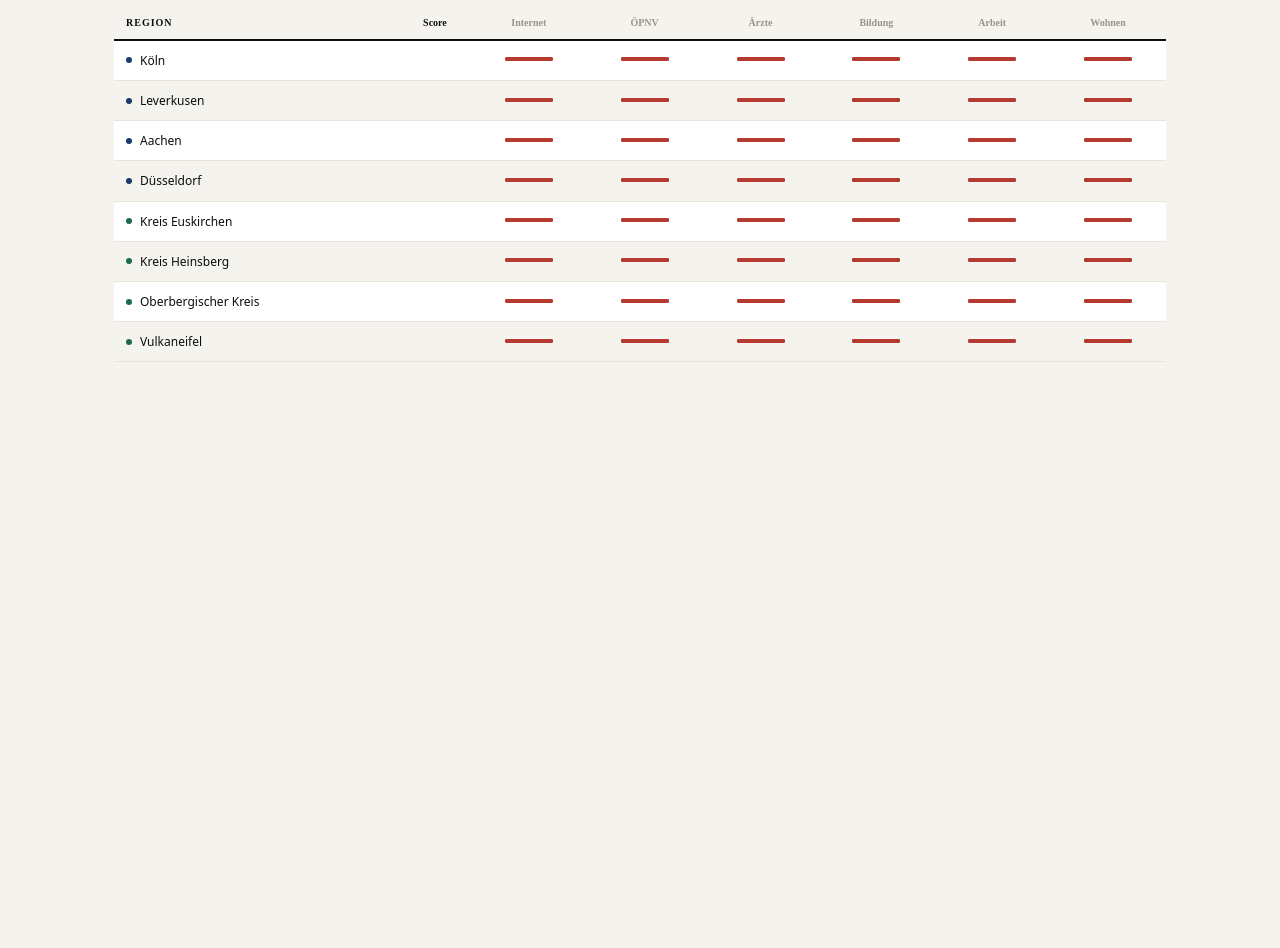
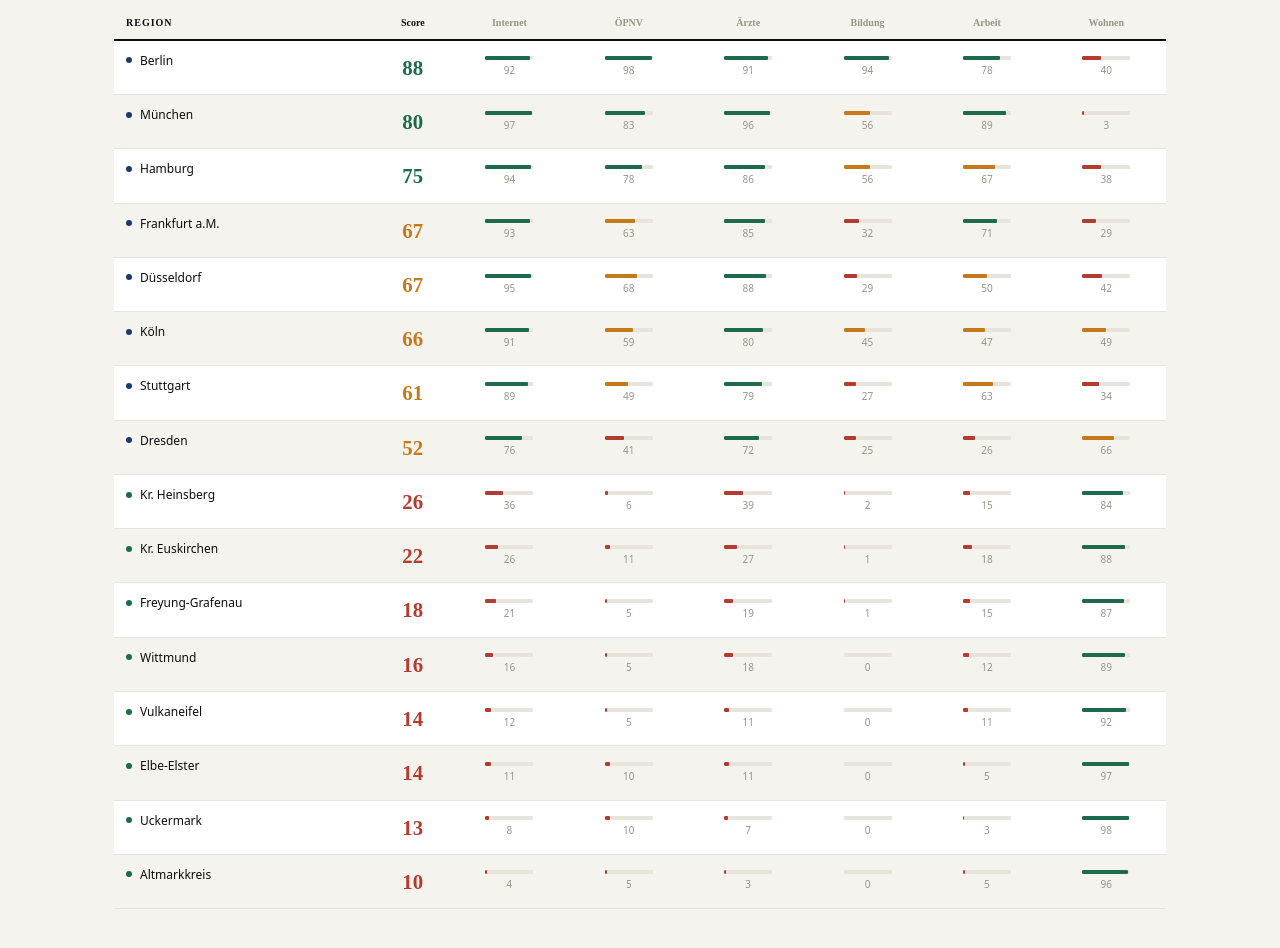
Before and after one commit to rintuchowdory/Deutschland-Stadt-vs.-Land, a React (Vite) app: page /Deutschland-Stadt-vs.-Land/dashboard in a window 1280 px wide. Shown: the part 880-1828 px from the top of the page. Before the commit the page ends 1290 px from the top, so only its background shows below. Built offline with nearby package versions, Linux system fonts and the light colour scheme.

Commit message:
feat: v2 — Swiss Design, 4 Seiten, 8+8 Regionen, Radar-Chart, SVG-Karte

```diff
--- a/src/data/regions.js
+++ b/src/data/regions.js
@@ -1,158 +1,46 @@
-// Regionsdaten — MVP mit realistischen Beispielwerten
-// Quellen werden in Phase 2 durch echte APIs ersetzt:
-// Destatis GENESIS, Bundesnetzagentur Breitbandatlas, OSM Overpass
-
 export const regions = [
-  {
-    id: "koeln",
-    name: "Köln",
-    type: "city",
-    bundesland: "NRW",
-    einwohner: 1084394,
-    coords: [50.9333, 6.9500],
-    metrics: {
-      internet: { speed: 250, glasfaser: 92, coverage5g: 99 },
-      oepnv:    { busseProTag: 480, bahnhöfe: 4, letzteAbfahrt: "02:00" },
-      aerzte:   { hausaerztePro10k: 8.2, fachaeztePro10k: 19.8, kmZuKlinik: 1.2 },
-      bildung:  { schulen: 312, unis: 6, bibliotheken: 18 },
-      arbeit:   { arbeitslos: 8.1, avgGehalt: 3450, offeneStellen: 24800 },
-      wohnen:   { mietePro_m2: 14.2, kaufPro_m2: 5800, avgWohnfläche: 68 },
-    },
-  },
-  {
-    id: "leverkusen",
-    name: "Leverkusen",
-    type: "city",
-    bundesland: "NRW",
-    einwohner: 167000,
-    coords: [51.0459, 6.9942],
-    metrics: {
-      internet: { speed: 210, glasfaser: 78, coverage5g: 97 },
-      oepnv:    { busseProTag: 310, bahnhöfe: 3, letzteAbfahrt: "01:30" },
-      aerzte:   { hausaerztePro10k: 7.1, fachaeztePro10k: 15.2, kmZuKlinik: 2.1 },
-      bildung:  { schulen: 48, unis: 1, bibliotheken: 4 },
-      arbeit:   { arbeitslos: 7.4, avgGehalt: 3280, offeneStellen: 3100 },
-      wohnen:   { mietePro_m2: 12.8, kaufPro_m2: 4600, avgWohnfläche: 71 },
-    },
-  },
-  {
-    id: "aachen",
-    name: "Aachen",
-    type: "city",
-    bundesland: "NRW",
-    einwohner: 249000,
-    coords: [50.7753, 6.0839],
-    metrics: {
-      internet: { speed: 190, glasfaser: 70, coverage5g: 95 },
-      oepnv:    { busseProTag: 350, bahnhöfe: 3, letzteAbfahrt: "01:00" },
-      aerzte:   { hausaerztePro10k: 7.8, fachaeztePro10k: 17.1, kmZuKlinik: 1.8 },
-      bildung:  { schulen: 87, unis: 3, bibliotheken: 6 },
-      arbeit:   { arbeitslos: 9.2, avgGehalt: 3150, offeneStellen: 5200 },
-      wohnen:   { mietePro_m2: 11.5, kaufPro_m2: 4100, avgWohnfläche: 74 },
-    },
-  },
-  {
-    id: "duesseldorf",
-    name: "Düsseldorf",
-    type: "city",
-    bundesland: "NRW",
-    einwohner: 645000,
-    coords: [51.2217, 6.7762],
-    metrics: {
-      internet: { speed: 270, glasfaser: 95, coverage5g: 99 },
-      oepnv:    { busseProTag: 520, bahnhöfe: 5, letzteAbfahrt: "02:30" },
-      aerzte:   { hausaerztePro10k: 9.1, fachaeztePro10k: 22.4, kmZuKlinik: 0.8 },
-      bildung:  { schulen: 198, unis: 4, bibliotheken: 12 },
-      arbeit:   { arbeitslos: 7.8, avgGehalt: 3720, offeneStellen: 18400 },
-      wohnen:   { mietePro_m2: 15.5, kaufPro_m2: 6200, avgWohnfläche: 65 },
-    },
-  },
-  {
-    id: "euskirchen",
-    name: "Kreis Euskirchen",
-    type: "land",
-    bundesland: "NRW",
-    einwohner: 200000,
-    coords: [50.6590, 6.7879],
-    metrics: {
-      internet: { speed: 52, glasfaser: 28, coverage5g: 70 },
-      oepnv:    { busseProTag: 14, bahnhöfe: 2, letzteAbfahrt: "20:00" },
-      aerzte:   { hausaerztePro10k: 3.8, fachaeztePro10k: 5.1, kmZuKlinik: 18.4 },
-      bildung:  { schulen: 22, unis: 0, bibliotheken: 3 },
-      arbeit:   { arbeitslos: 4.2, avgGehalt: 2890, offeneStellen: 820 },
-      wohnen:   { mietePro_m2: 7.2, kaufPro_m2: 2800, avgWohnfläche: 98 },
-    },
-  },
-  {
-    id: "heinsberg",
-    name: "Kreis Heinsberg",
-    type: "land",
-    bundesland: "NRW",
-    einwohner: 255000,
-    coords: [51.0631, 6.0994],
-    metrics: {
-      internet: { speed: 75, glasfaser: 38, coverage5g: 78 },
-      oepnv:    { busseProTag: 22, bahnhöfe: 1, letzteAbfahrt: "21:00" },
-      aerzte:   { hausaerztePro10k: 4.9, fachaeztePro10k: 7.2, kmZuKlinik: 12.8 },
-      bildung:  { schulen: 34, unis: 0, bibliotheken: 4 },
-      arbeit:   { arbeitslos: 5.1, avgGehalt: 2780, offeneStellen: 1240 },
-      wohnen:   { mietePro_m2: 7.8, kaufPro_m2: 2950, avgWohnfläche: 94 },
-    },
-  },
-  {
-    id: "oberbergisch",
-    name: "Oberbergischer Kreis",
-    type: "land",
-    bundesland: "NRW",
-    einwohner: 272000,
-    coords: [51.0333, 7.5667],
-    metrics: {
-      internet: { speed: 68, glasfaser: 32, coverage5g: 74 },
-      oepnv:    { busseProTag: 18, bahnhöfe: 2, letzteAbfahrt: "20:30" },
-      aerzte:   { hausaerztePro10k: 4.5, fachaeztePro10k: 6.4, kmZuKlinik: 14.2 },
-      bildung:  { schulen: 40, unis: 0, bibliotheken: 5 },
-      arbeit:   { arbeitslos: 4.8, avgGehalt: 2920, offeneStellen: 1580 },
-      wohnen:   { mietePro_m2: 8.1, kaufPro_m2: 3100, avgWohnfläche: 96 },
-    },
-  },
-  {
-    id: "vulkaneifel",
-    name: "Vulkaneifel",
-    type: "land",
-    bundesland: "RLP",
-    einwohner: 60000,
-    coords: [50.1520, 6.7040],
-    metrics: {
-      internet: { speed: 38, glasfaser: 12, coverage5g: 55 },
-      oepnv:    { busseProTag: 8, bahnhöfe: 1, letzteAbfahrt: "18:30" },
-      aerzte:   { hausaerztePro10k: 2.9, fachaeztePro10k: 2.8, kmZuKlinik: 28.6 },
-      bildung:  { schulen: 9, unis: 0, bibliotheken: 1 },
-      arbeit:   { arbeitslos: 3.8, avgGehalt: 2640, offeneStellen: 180 },
-      wohnen:   { mietePro_m2: 6.5, kaufPro_m2: 2100, avgWohnfläche: 108 },
-    },
-  },
+  { id:"berlin",     name:"Berlin",          type:"city", bundesland:"BE", einwohner:3769000, coords:[52.5200,13.4050], metrics:{ internet:{speed:265,glasfaser:89,coverage5g:98}, oepnv:{busseProTag:820,bahnhöfe:6,letzteAbfahrt:"24h"}, aerzte:{hausaerztePro10k:9.1,facharztePro10k:24.2,kmZuKlinik:0.9}, bildung:{schulen:820,unis:9,bibliotheken:38}, arbeit:{arbeitslos:8.8,avgGehalt:3580,offeneStellen:68000}, wohnen:{mietePro_m2:15.8,kaufPro_m2:6400,avgWohnfläche:63} }},
+  { id:"hamburg",    name:"Hamburg",          type:"city", bundesland:"HH", einwohner:1853000, coords:[53.5753,10.0153], metrics:{ internet:{speed:272,glasfaser:91,coverage5g:99}, oepnv:{busseProTag:640,bahnhöfe:5,letzteAbfahrt:"24h"}, aerzte:{hausaerztePro10k:8.8,facharztePro10k:22.1,kmZuKlinik:1.1}, bildung:{schulen:410,unis:7,bibliotheken:24}, arbeit:{arbeitslos:7.2,avgGehalt:3810,offeneStellen:42000}, wohnen:{mietePro_m2:16.2,kaufPro_m2:7100,avgWohnfläche:66} }},
+  { id:"muenchen",   name:"München",          type:"city", bundesland:"BY", einwohner:1488000, coords:[48.1374,11.5755], metrics:{ internet:{speed:280,glasfaser:94,coverage5g:99}, oepnv:{busseProTag:710,bahnhöfe:5,letzteAbfahrt:"02:00"}, aerzte:{hausaerztePro10k:9.4,facharztePro10k:26.8,kmZuKlinik:0.7}, bildung:{schulen:370,unis:8,bibliotheken:20}, arbeit:{arbeitslos:4.1,avgGehalt:4280,offeneStellen:58000}, wohnen:{mietePro_m2:22.4,kaufPro_m2:10800,avgWohnfläche:64} }},
+  { id:"koeln",      name:"Köln",             type:"city", bundesland:"NRW",einwohner:1084000, coords:[50.9333,6.9500],  metrics:{ internet:{speed:250,glasfaser:92,coverage5g:99}, oepnv:{busseProTag:480,bahnhöfe:4,letzteAbfahrt:"02:00"}, aerzte:{hausaerztePro10k:8.2,facharztePro10k:19.8,kmZuKlinik:1.2}, bildung:{schulen:312,unis:6,bibliotheken:18}, arbeit:{arbeitslos:8.1,avgGehalt:3450,offeneStellen:24800}, wohnen:{mietePro_m2:14.2,kaufPro_m2:5800,avgWohnfläche:68} }},
+  { id:"frankfurt",  name:"Frankfurt a.M.",   type:"city", bundesland:"HE", einwohner:773000,  coords:[50.1109,8.6821],  metrics:{ internet:{speed:268,glasfaser:90,coverage5g:99}, oepnv:{busseProTag:520,bahnhöfe:4,letzteAbfahrt:"02:30"}, aerzte:{hausaerztePro10k:8.6,facharztePro10k:21.4,kmZuKlinik:1.0}, bildung:{schulen:198,unis:5,bibliotheken:14}, arbeit:{arbeitslos:6.4,avgGehalt:4120,offeneStellen:36000}, wohnen:{mietePro_m2:17.8,kaufPro_m2:7400,avgWohnfläche:65} }},
+  { id:"stuttgart",  name:"Stuttgart",        type:"city", bundesland:"BW", einwohner:635000,  coords:[48.7758,9.1829],  metrics:{ internet:{speed:255,glasfaser:86,coverage5g:98}, oepnv:{busseProTag:420,bahnhöfe:3,letzteAbfahrt:"01:30"}, aerzte:{hausaerztePro10k:8.1,facharztePro10k:18.9,kmZuKlinik:1.4}, bildung:{schulen:168,unis:4,bibliotheken:11}, arbeit:{arbeitslos:4.8,avgGehalt:4010,offeneStellen:28000}, wohnen:{mietePro_m2:16.9,kaufPro_m2:7200,avgWohnfläche:67} }},
+  { id:"duesseldorf",name:"Düsseldorf",       type:"city", bundesland:"NRW",einwohner:645000,  coords:[51.2217,6.7762],  metrics:{ internet:{speed:270,glasfaser:95,coverage5g:99}, oepnv:{busseProTag:520,bahnhöfe:5,letzteAbfahrt:"02:30"}, aerzte:{hausaerztePro10k:9.1,facharztePro10k:22.4,kmZuKlinik:0.8}, bildung:{schulen:198,unis:4,bibliotheken:12}, arbeit:{arbeitslos:7.8,avgGehalt:3720,offeneStellen:18400}, wohnen:{mietePro_m2:15.5,kaufPro_m2:6200,avgWohnfläche:65} }},
+  { id:"dresden",    name:"Dresden",          type:"city", bundesland:"SN", einwohner:562000,  coords:[51.0504,13.7373], metrics:{ internet:{speed:218,glasfaser:72,coverage5g:92}, oepnv:{busseProTag:320,bahnhöfe:3,letzteAbfahrt:"01:00"}, aerzte:{hausaerztePro10k:7.4,facharztePro10k:16.2,kmZuKlinik:1.8}, bildung:{schulen:142,unis:4,bibliotheken:9}, arbeit:{arbeitslos:6.9,avgGehalt:2940,offeneStellen:12000}, wohnen:{mietePro_m2:11.2,kaufPro_m2:4200,avgWohnfläche:72} }},
+  { id:"euskirchen", name:"Kr. Euskirchen",   type:"land", bundesland:"NRW",einwohner:200000,  coords:[50.6590,6.7879],  metrics:{ internet:{speed:52,glasfaser:28,coverage5g:70},  oepnv:{busseProTag:14,bahnhöfe:2,letzteAbfahrt:"20:00"},  aerzte:{hausaerztePro10k:3.8,facharztePro10k:5.1,kmZuKlinik:18.4},  bildung:{schulen:22,unis:0,bibliotheken:3},  arbeit:{arbeitslos:4.2,avgGehalt:2890,offeneStellen:820},  wohnen:{mietePro_m2:7.2,kaufPro_m2:2800,avgWohnfläche:98} }},
+  { id:"vulkaneifel",name:"Vulkaneifel",      type:"land", bundesland:"RLP",einwohner:60000,   coords:[50.1520,6.7040],  metrics:{ internet:{speed:38,glasfaser:12,coverage5g:55},  oepnv:{busseProTag:8,bahnhöfe:1,letzteAbfahrt:"18:30"},   aerzte:{hausaerztePro10k:2.9,facharztePro10k:2.8,kmZuKlinik:28.6},  bildung:{schulen:9,unis:0,bibliotheken:1},   arbeit:{arbeitslos:3.8,avgGehalt:2640,offeneStellen:180},  wohnen:{mietePro_m2:6.5,kaufPro_m2:2100,avgWohnfläche:108} }},
+  { id:"altmark",    name:"Altmarkkreis",     type:"land", bundesland:"ST", einwohner:83000,   coords:[52.8552,11.1528], metrics:{ internet:{speed:29,glasfaser:8,coverage5g:44},   oepnv:{busseProTag:6,bahnhöfe:1,letzteAbfahrt:"17:30"},   aerzte:{hausaerztePro10k:2.4,facharztePro10k:2.1,kmZuKlinik:34.2},  bildung:{schulen:8,unis:0,bibliotheken:1},   arbeit:{arbeitslos:7.4,avgGehalt:2410,offeneStellen:210},  wohnen:{mietePro_m2:5.8,kaufPro_m2:1600,avgWohnfläche:112} }},
+  { id:"wittmund",   name:"Wittmund",         type:"land", bundesland:"NI", einwohner:57000,   coords:[53.5772,7.7762],  metrics:{ internet:{speed:44,glasfaser:18,coverage5g:58},  oepnv:{busseProTag:9,bahnhöfe:1,letzteAbfahrt:"19:00"},   aerzte:{hausaerztePro10k:3.1,facharztePro10k:3.4,kmZuKlinik:22.8},  bildung:{schulen:7,unis:0,bibliotheken:1},   arbeit:{arbeitslos:5.6,avgGehalt:2680,offeneStellen:280},  wohnen:{mietePro_m2:6.9,kaufPro_m2:2200,avgWohnfläche:104} }},
+  { id:"uckermark",  name:"Uckermark",        type:"land", bundesland:"BB", einwohner:118000,  coords:[53.1500,13.9833], metrics:{ internet:{speed:34,glasfaser:11,coverage5g:48},  oepnv:{busseProTag:7,bahnhöfe:2,letzteAbfahrt:"18:00"},   aerzte:{hausaerztePro10k:2.6,facharztePro10k:2.3,kmZuKlinik:31.4},  bildung:{schulen:11,unis:0,bibliotheken:2},  arbeit:{arbeitslos:9.2,avgGehalt:2320,offeneStellen:290},  wohnen:{mietePro_m2:5.4,kaufPro_m2:1400,avgWohnfläche:114} }},
+  { id:"freyung",    name:"Freyung-Grafenau", type:"land", bundesland:"BY", einwohner:78000,   coords:[48.8108,13.5483], metrics:{ internet:{speed:56,glasfaser:22,coverage5g:62},  oepnv:{busseProTag:10,bahnhöfe:1,letzteAbfahrt:"19:30"},  aerzte:{hausaerztePro10k:3.4,facharztePro10k:4.2,kmZuKlinik:24.6},  bildung:{schulen:12,unis:0,bibliotheken:2},  arbeit:{arbeitslos:2.9,avgGehalt:2780,offeneStellen:420},  wohnen:{mietePro_m2:7.4,kaufPro_m2:2600,avgWohnfläche:102} }},
+  { id:"elbe-elster",name:"Elbe-Elster",      type:"land", bundesland:"BB", einwohner:96000,   coords:[51.5386,13.5311], metrics:{ internet:{speed:41,glasfaser:14,coverage5g:51},  oepnv:{busseProTag:8,bahnhöfe:2,letzteAbfahrt:"18:30"},   aerzte:{hausaerztePro10k:2.8,facharztePro10k:2.6,kmZuKlinik:28.1},  bildung:{schulen:10,unis:0,bibliotheken:2},  arbeit:{arbeitslos:8.6,avgGehalt:2380,offeneStellen:240},  wohnen:{mietePro_m2:5.6,kaufPro_m2:1500,avgWohnfläche:110} }},
+  { id:"heinsberg",  name:"Kr. Heinsberg",    type:"land", bundesland:"NRW",einwohner:255000,  coords:[51.0631,6.0994],  metrics:{ internet:{speed:75,glasfaser:38,coverage5g:78},  oepnv:{busseProTag:22,bahnhöfe:1,letzteAbfahrt:"21:00"},  aerzte:{hausaerztePro10k:4.9,facharztePro10k:7.2,kmZuKlinik:12.8},  bildung:{schulen:34,unis:0,bibliotheken:4},  arbeit:{arbeitslos:5.1,avgGehalt:2780,offeneStellen:1240}, wohnen:{mietePro_m2:7.8,kaufPro_m2:2950,avgWohnfläche:94} }},
 ]
 
-// Fairness-Score berechnen (0-100)
+const B = {
+  speed:{min:20,max:290}, glasfaser:{min:5,max:98}, g5:{min:40,max:100},
+  busse:{min:5,max:850},  bhf:{min:0,max:6},
+  ha:{min:2,max:10},      fa:{min:2,max:28},  klinik:{min:0.5,max:36},
+  schulen:{min:5,max:850},unis:{min:0,max:10},
+  gehalt:{min:2200,max:4400}, stellen:{min:100,max:70000},
+}
+const n=(v,k,inv=false)=>{const r=Math.min(Math.max((v-B[k].min)/(B[k].max-B[k].min),0),1);return inv?1-r:r}
+
 export function calcFairnessScore(region) {
   const m = region.metrics
-  const weights = {
-    internet: 0.20,
-    oepnv:    0.25,
-    aerzte:   0.25,
-    bildung:  0.15,
-    arbeit:   0.15,
+  const dims = {
+    internet: n(m.internet.speed,'speed')*0.4 + n(m.internet.glasfaser,'glasfaser')*0.35 + n(m.internet.coverage5g,'g5')*0.25,
+    oepnv:    n(m.oepnv.busseProTag,'busse')*0.7 + n(m.oepnv.bahnhöfe,'bhf')*0.3,
+    aerzte:   n(m.aerzte.hausaerztePro10k,'ha')*0.35 + n(m.aerzte.facharztePro10k,'fa')*0.35 + n(m.aerzte.kmZuKlinik,'klinik',true)*0.30,
+    bildung:  n(m.bildung.schulen,'schulen')*0.65 + n(m.bildung.unis,'unis')*0.35,
+    arbeit:   n(m.arbeit.avgGehalt,'gehalt')*0.55 + n(m.arbeit.offeneStellen,'stellen')*0.45,
+    wohnen:   Math.max(1 - (m.wohnen.mietePro_m2 - 5) / 18, 0),
   }
-  const scores = {
-    internet: Math.min(m.internet.speed / 280, 1) * 0.5 + Math.min(m.internet.glasfaser / 100, 1) * 0.5,
-    oepnv:    Math.min(m.oepnv.busseProTag / 540, 1) * 0.7 + Math.min(m.oepnv.bahnhöfe / 5, 1) * 0.3,
-    aerzte:   Math.min(m.aerzte.hausaerztePro10k / 10, 1) * 0.5 + Math.min(m.aerzte.fachaeztePro10k / 25, 1) * 0.5,
-    bildung:  Math.min(m.bildung.schulen / 320, 1) * 0.6 + Math.min(m.bildung.unis / 6, 1) * 0.4,
-    arbeit:   Math.min(m.arbeit.avgGehalt / 3800, 1) * 0.6 + Math.min(m.arbeit.offeneStellen / 25000, 1) * 0.4,
-  }
-  const raw = Object.entries(weights).reduce((sum, [k, w]) => sum + scores[k] * w, 0)
-  return Math.round(raw * 100)
+  const w = {internet:0.20,oepnv:0.22,aerzte:0.22,bildung:0.16,arbeit:0.13,wohnen:0.07}
+  const total = Math.round(Object.entries(w).reduce((s,[k,wt])=>s+dims[k]*wt,0)*100)
+  return { total, dims: Object.fromEntries(Object.entries(dims).map(([k,v])=>[k,Math.round(v*100)])) }
 }
 
-export const cityRegions = regions.filter(r => r.type === 'city')
-export const landRegions  = regions.filter(r => r.type === 'land')
+export const cityRegions = regions.filter(r=>r.type==='city')
+export const landRegions  = regions.filter(r=>r.type==='land')
+export const getRegionById = id => regions.find(r=>r.id===id)
```
